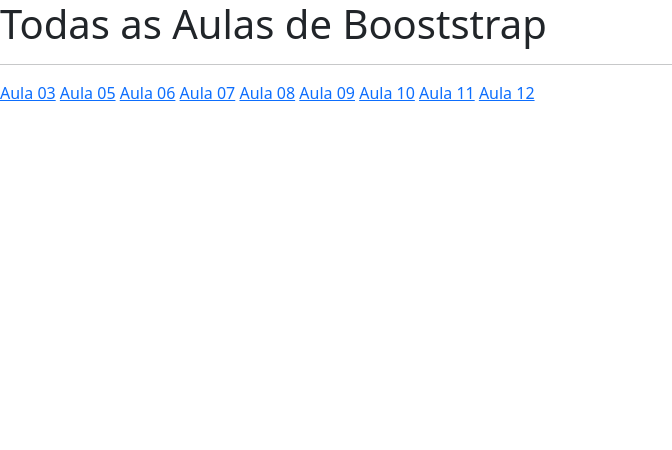
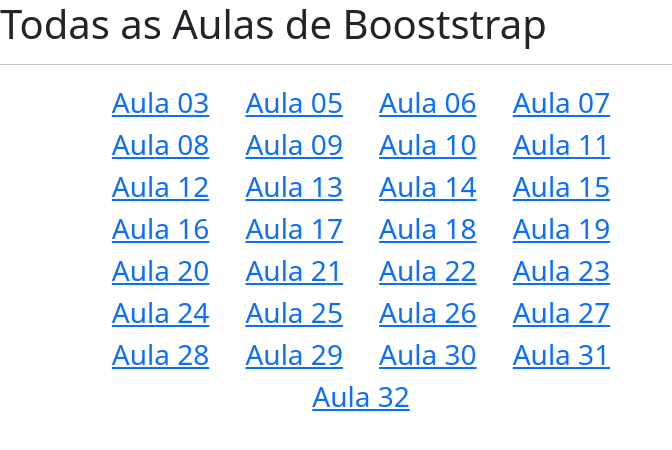
Before and after one commit to SabrinaDamascenoDev/CursoDeBootstrap, a website: page index.html in a window 1280 px wide. Shown: the whole page, without its empty margins (0-672 px from the left). Drawn offline with nearby package versions, Linux system fonts and the light colour scheme.

```diff
--- a/index.html
+++ b/index.html
@@ -1,5 +1,6 @@
 <!DOCTYPE html>
 <html lang="pt-br">
+
 <head>
     <meta charset="UTF-8">
     <meta name="viewport" content="width=device-width, initial-scale=1.0">
@@ -7,18 +8,44 @@
 
     <title>Todas as Aulas de Booststrap</title>
 </head>
+
 <body>
     <h1>Todas as Aulas de Booststrap</h1>
     <hr>
-    <a href="./Aula03/index.html">Aula 03</a>
-    <a href="./Aula05/index.html">Aula 05</a>
-    <a href="./Aula06/index.html">Aula 06</a>
-    <a href="./Aula07/index.html">Aula 07</a>
-    <a href="./Aula08/index.html">Aula 08</a>
-    <a href="./Aula09/index.html">Aula 09</a>
-    <a href="./Aula10/index.html">Aula 10</a>
-    <a href="./Aula11/index.html">Aula 11</a>
-    <a href="./Aula12/index.html">Aula 12</a>
+    <div class="container text-center justify-content-center align-items-center">
+        <div class="col-6">
+            <a href="./Aula03/index.html" class="fs-3 m-3">Aula 03</a>
+            <a href="./Aula05/index.html" class="fs-3 m-3">Aula 05</a>
+            <a href="./Aula06/index.html" class="fs-3 m-3">Aula 06</a>
+            <a href="./Aula07/index.html" class="fs-3 m-3">Aula 07</a>
+            <a href="./Aula08/index.html" class="fs-3 m-3">Aula 08</a>
+            <a href="./Aula09/index.html" class="fs-3 m-3">Aula 09</a>
+            <a href="./Aula10/index.html" class="fs-3 m-3">Aula 10</a>
+            <a href="./Aula11/index.html" class="fs-3 m-3">Aula 11</a>
+            <a href="./Aula12/index.html" class="fs-3 m-3">Aula 12</a>
+            <a href="./Aula13/index.html" class="fs-3 m-3">Aula 13</a>
+            <a href="./Aula14/index.html" class="fs-3 m-3">Aula 14</a>
+            <a href="./Aula15/index.html" class="fs-3 m-3">Aula 15</a>
+            <a href="./Aula16/index.html" class="fs-3 m-3">Aula 16</a>
+            <a href="./Aula17/index.html" class="fs-3 m-3">Aula 17</a>
+            <a href="./Aula18/index.html" class="fs-3 m-3">Aula 18</a>
+            <a href="./Aula19/index.html" class="fs-3 m-3">Aula 19</a>
+            <a href="./Aula20/index.html" class="fs-3 m-3">Aula 20</a>
+            <a href="./Aula21/index.html" class="fs-3 m-3">Aula 21</a>
+            <a href="./Aula22/index.html" class="fs-3 m-3">Aula 22</a>
+            <a href="./Aula23/index.html" class="fs-3 m-3">Aula 23</a>
+            <a href="./Aula24/index.html" class="fs-3 m-3">Aula 24</a>
+            <a href="./Aula25/index.html" class="fs-3 m-3">Aula 25</a>
+            <a href="./Aula26/index.html" class="fs-3 m-3">Aula 26</a>
+            <a href="./Aula27/index.html" class="fs-3 m-3">Aula 27</a>
+            <a href="./Aula28/index.html" class="fs-3 m-3">Aula 28</a>
+            <a href="./Aula29/index.html" class="fs-3 m-3">Aula 29</a>
+            <a href="./Aula30/index.html" class="fs-3 m-3">Aula 30</a>
+            <a href="./Aula31/index.html" class="fs-3 m-3">Aula 31</a>
+            <a href="./Aula32/index.html" class="fs-3 m-3">Aula 32</a>
+        </div>
+    </div>
 </body>
 <script src="../node_modules/bootstrap/dist/js/bootstrap.bundle.min.js"></script>
+
 </html>
```
Also changed, not shown: Aula13/index.html (added, +22 -0 lines), Aula14/index.html (added, +29 -0 lines).
